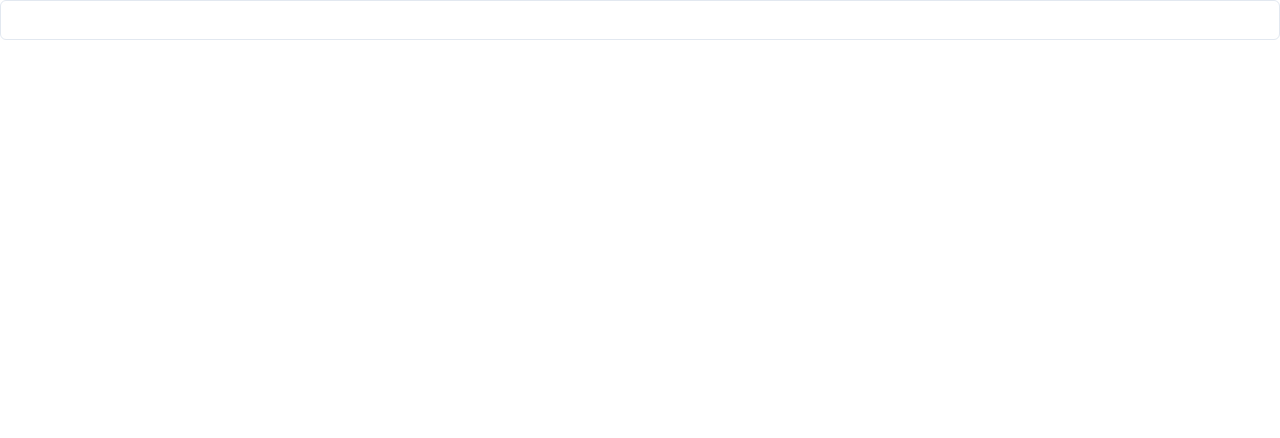
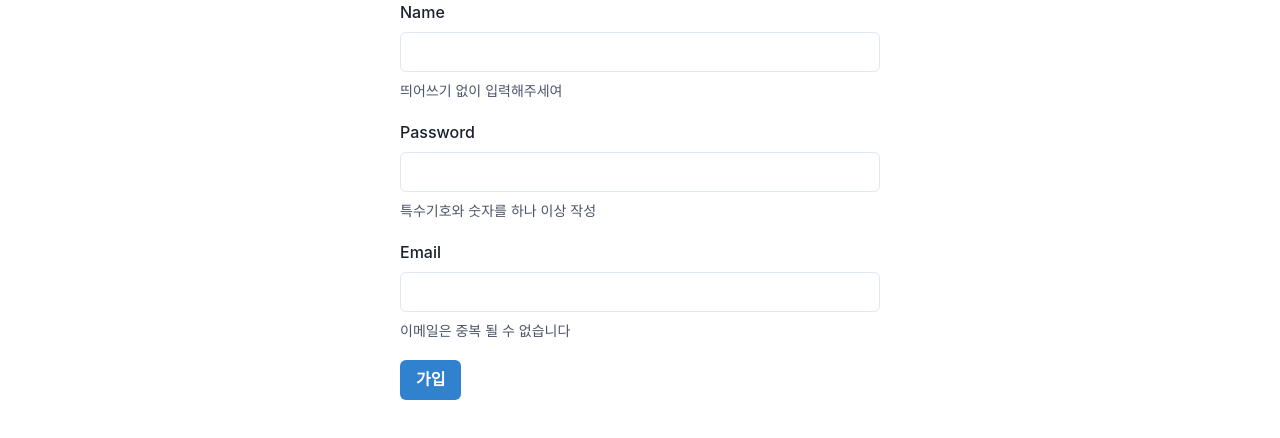
Before and after one commit to amz940/react20231031, a React (Create React App) app: page / in a window 1280 px wide. Shown: the top 438 px of the page. Built offline with nearby package versions, Linux system fonts and the light colour scheme.

Commit message:
state 활용하여 회원가입 간단한 예제 만들기

```diff
--- a/src/App.js
+++ b/src/App.js
@@ -1,16 +1,73 @@
+import {
+  Box,
+  Button,
+  Center,
+  FormControl,
+  FormHelperText,
+  FormLabel,
+  Input,
+} from "@chakra-ui/react";
 import { useState } from "react";
-import { Input } from "@chakra-ui/react";
 
-function App(props) {
-  const [message, setMessage] = useState("");
+function App() {
+  const [name, setName] = useState("");
+  const [password, setPassword] = useState("");
+  const [email, setEmail] = useState("");
+  const [submitting, setSubmitting] = useState(false);
 
-  function handleChange(e) {
-    setMessage(e.target.value);
+  function handleNameInput(e) {
+    setName(e.target.value);
+  }
+  function handlePasswordInput(e) {
+    setPassword(e.target.value);
+  }
+  function handleEmailInput(e) {
+    setEmail(e.target.value);
+  }
+  function handleSubmit(e) {
+    setSubmitting(true);
+    // axios.post("/adduser", {
+    //   name, email, password
+    // }).then(res => console.log("성공할 때 해야 할 일"))
+    //   .catch(res => console.log("실패할 때 해야 할 일"))
+    //   .finally(res => console.log("반드시 해야 할 일"))
   }
 
   return (
     <div>
-      <Input type="text" value={message} onChange={handleChange} />
+      <Center>
+        <Box w={"480px"}>
+          <FormControl mb={5}>
+            <FormLabel>Name</FormLabel>
+            <Input type="text" value={name} onChange={handleNameInput} />
+            <FormHelperText>띄어쓰기 없이 입력해주세여</FormHelperText>
+          </FormControl>
+
+          <FormControl mb={5}>
+            <FormLabel>Password</FormLabel>
+            <Input
+              type="password"
+              value={password}
+              onChange={handlePasswordInput}
+            />
+            <FormHelperText>특수기호와 숫자를 하나 이상 작성</FormHelperText>
+          </FormControl>
+
+          <FormControl mb={5}>
+            <FormLabel>Email</FormLabel>
+            <Input type="email" value={email} onChange={handleEmailInput} />
+            <FormHelperText>이메일은 중복 될 수 없습니다</FormHelperText>
+          </FormControl>
+
+          <Button
+            onClick={handleSubmit}
+            colorScheme="blue"
+            isLoading={submitting}
+          >
+            가입
+          </Button>
+        </Box>
+      </Center>
     </div>
   );
 }
```
